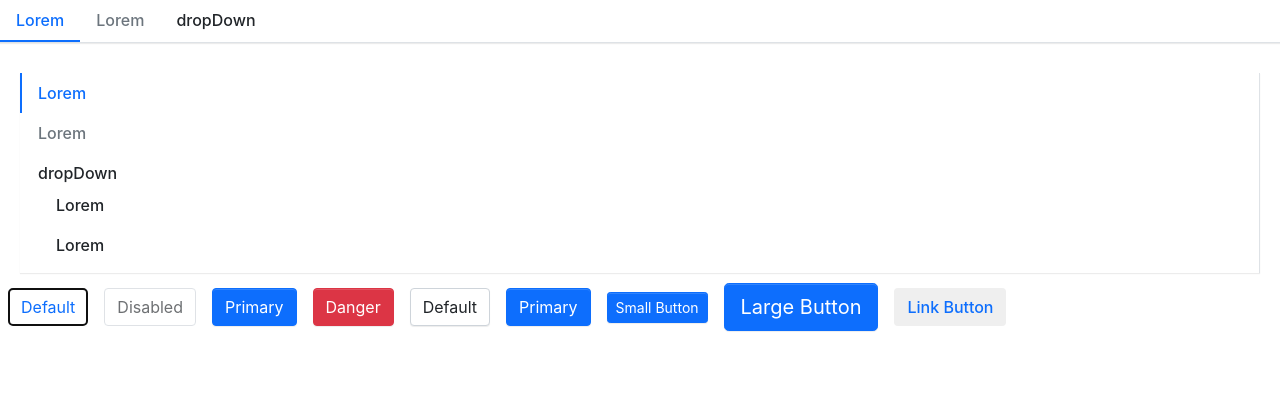
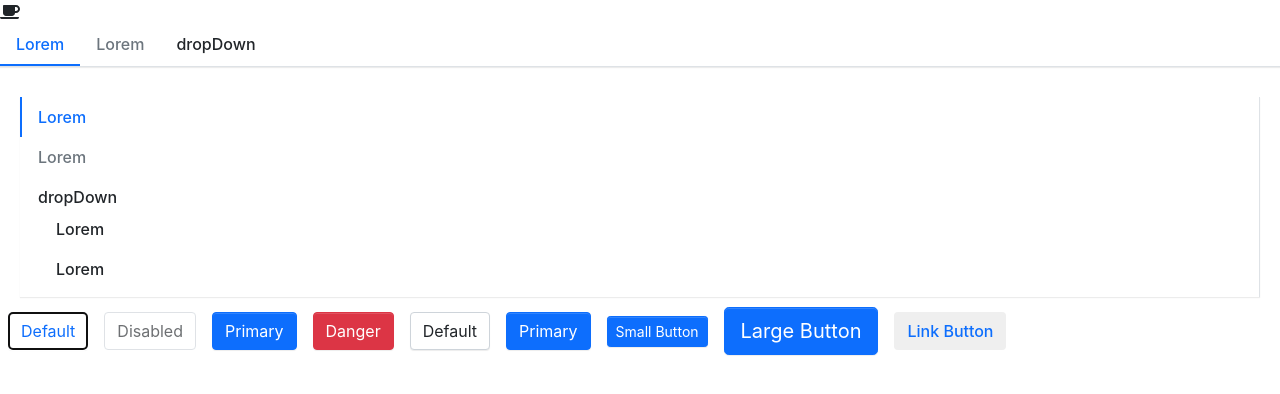
Before and after one commit to ATaoyoyo/ts-react-ui, a React (Create React App) app: page / in a window 1280 px wide. Shown: the top 394 px of the page. Built offline with nearby package versions, Linux system fonts and the light colour scheme.

Commit message:
feat(package.json): 添加react-fontawesome图标库
添加react-fontawesome图标库

```diff
--- a/package.json
+++ b/package.json
@@ -3,6 +3,10 @@
   "version": "0.1.0",
   "private": true,
   "dependencies": {
+    "@fortawesome/fontawesome-free": "^5.15.1",
+    "@fortawesome/fontawesome-svg-core": "^1.2.32",
+    "@fortawesome/free-solid-svg-icons": "^5.15.1",
+    "@fortawesome/react-fontawesome": "^0.1.14",
     "@testing-library/jest-dom": "^5.11.4",
     "@testing-library/react": "^11.1.0",
     "@testing-library/user-event": "^12.1.10",
--- a/src/App.tsx
+++ b/src/App.tsx
@@ -1,4 +1,6 @@
 import React from 'react'
+import { FontAwesomeIcon } from '@fortawesome/react-fontawesome'
+import { faCoffee } from '@fortawesome/free-solid-svg-icons'
 import Button, { ButtonSize, ButtonType } from './components/Button/button'
 import Menu from './components/Menu/menu'
 import MenuItem from './components/Menu/menuItem'
@@ -7,7 +9,8 @@
 function App() {
   return (
     <div className="App">
-      <Menu defaultIndex={'0'}  onSelect={(index) => alert(index)}>
+      <FontAwesomeIcon icon={faCoffee} />
+      <Menu defaultIndex={'0'} onSelect={(index) => alert(index)}>
         <MenuItem>Lorem</MenuItem>
         <MenuItem disabled>Lorem</MenuItem>
         <SubMenu title="dropDown">
```
Also changed, not shown: 2 other files (tests, documents, lock files or other folders).
